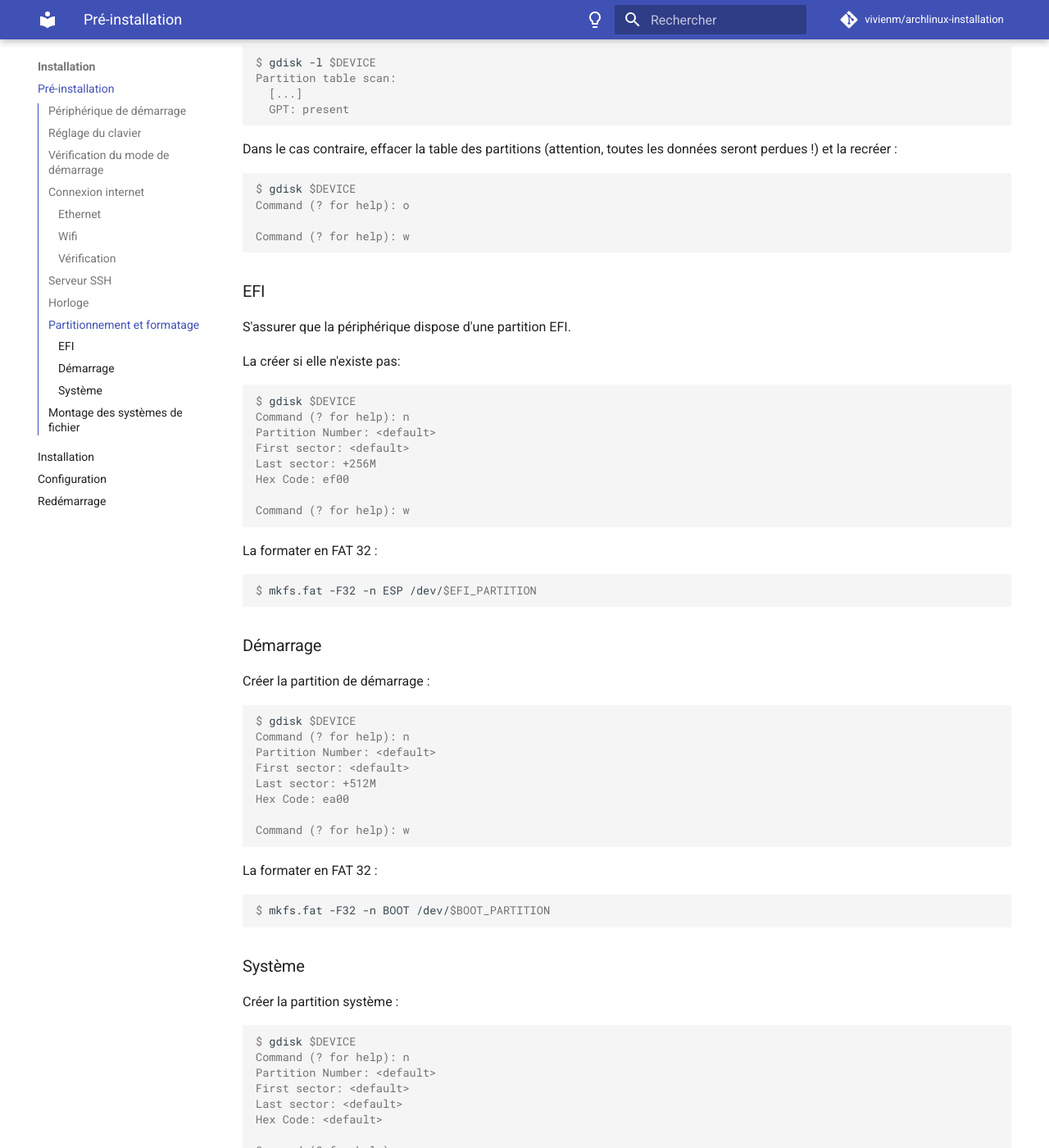
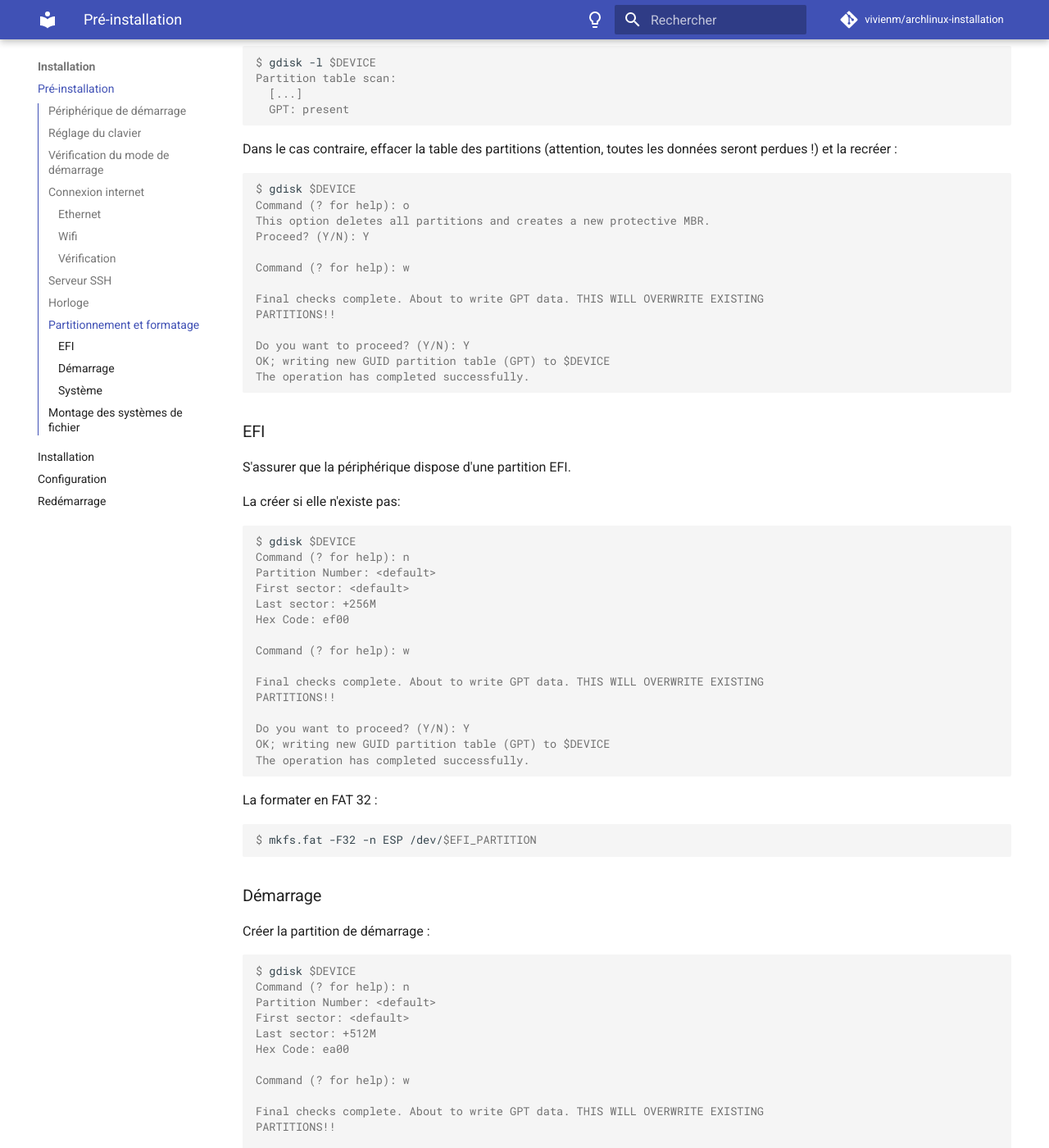
Before and after one commit to vivienm/archlinux-installation, an MkDocs documentation site: the page built from docs/installation/preinstallation.md, in a window 1280 px wide and 1400 px high, scrolled down 2183 px. Shown: the whole window at 82% size. Built offline with MkDocs 1.6.1 and Material for MkDocs 9.7.7, drawn with Linux system fonts in a browser that asks for light colours; comment, search, counter and statistics services are not loaded; some of the changed text lies outside the part shown.

Commit message:
Improve partition formatting

````diff
--- a/docs/installation/preinstallation.md
+++ b/docs/installation/preinstallation.md
@@ -108,8 +108,17 @@ Dans le cas contraire, effacer la table des partitions (attention, toutes les do
 ```console
 $ gdisk $DEVICE
 Command (? for help): o
+This option deletes all partitions and creates a new protective MBR.
+Proceed? (Y/N): Y
 
 Command (? for help): w
+
+Final checks complete. About to write GPT data. THIS WILL OVERWRITE EXISTING
+PARTITIONS!!
+
+Do you want to proceed? (Y/N): Y
+OK; writing new GUID partition table (GPT) to $DEVICE
+The operation has completed successfully.
 ```
 
 ### EFI
@@ -127,6 +136,13 @@ Last sector: +256M
 Hex Code: ef00
 
 Command (? for help): w
+
+Final checks complete. About to write GPT data. THIS WILL OVERWRITE EXISTING
+PARTITIONS!!
+
+Do you want to proceed? (Y/N): Y
+OK; writing new GUID partition table (GPT) to $DEVICE
+The operation has completed successfully.
 ```
 
 La formater en FAT 32 :
@@ -148,6 +164,13 @@ Last sector: +512M
 Hex Code: ea00
 
 Command (? for help): w
+
+Final checks complete. About to write GPT data. THIS WILL OVERWRITE EXISTING
+PARTITIONS!!
+
+Do you want to proceed? (Y/N): Y
+OK; writing new GUID partition table (GPT) to $DEVICE
+The operation has completed successfully.
 ```
 
 La formater en FAT 32 :
@@ -169,6 +192,13 @@ Last sector: <default>
 Hex Code: <default>
 
 Command (? for help): w
+
+Final checks complete. About to write GPT data. THIS WILL OVERWRITE EXISTING
+PARTITIONS!!
+
+Do you want to proceed? (Y/N): Y
+OK; writing new GUID partition table (GPT) to $DEVICE
+The operation has completed successfully.
 ```
 
 La chiffrer avec dm-crypt :
@@ -205,6 +235,6 @@ Monter la hiérarchie nouvellement créée sur `/mnt` :
 ```console
 $ mount /dev/mapper/arch-root /mnt
 $ mkdir /mnt/boot /mnt/efi
+$ mount $EFI_DEVICE /mnt/efi
 $ mount $BOOT_DEVICE /mnt/boot
-$ mount $EFI_DEVICE /mnt/efi
 ```
````
